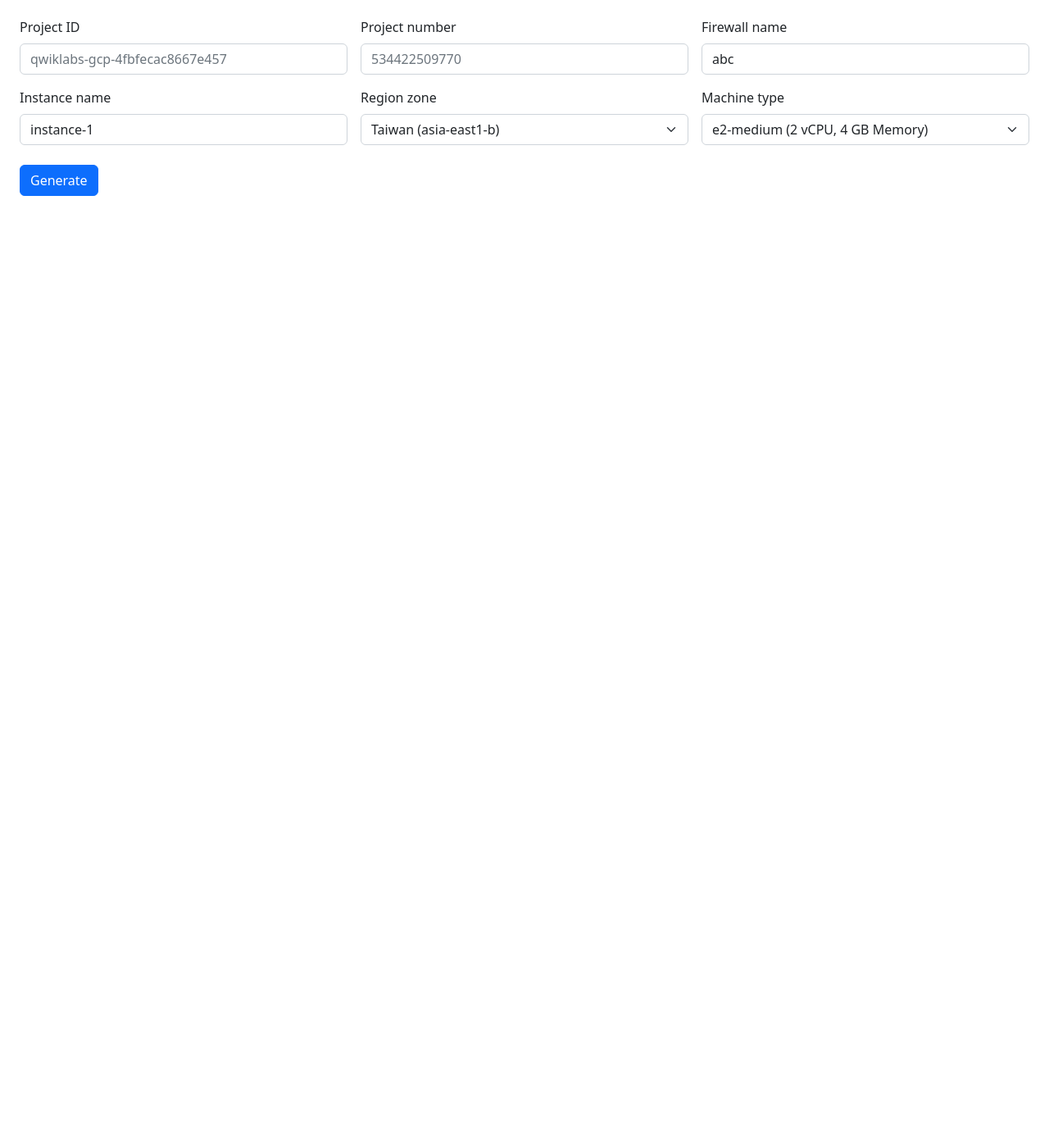
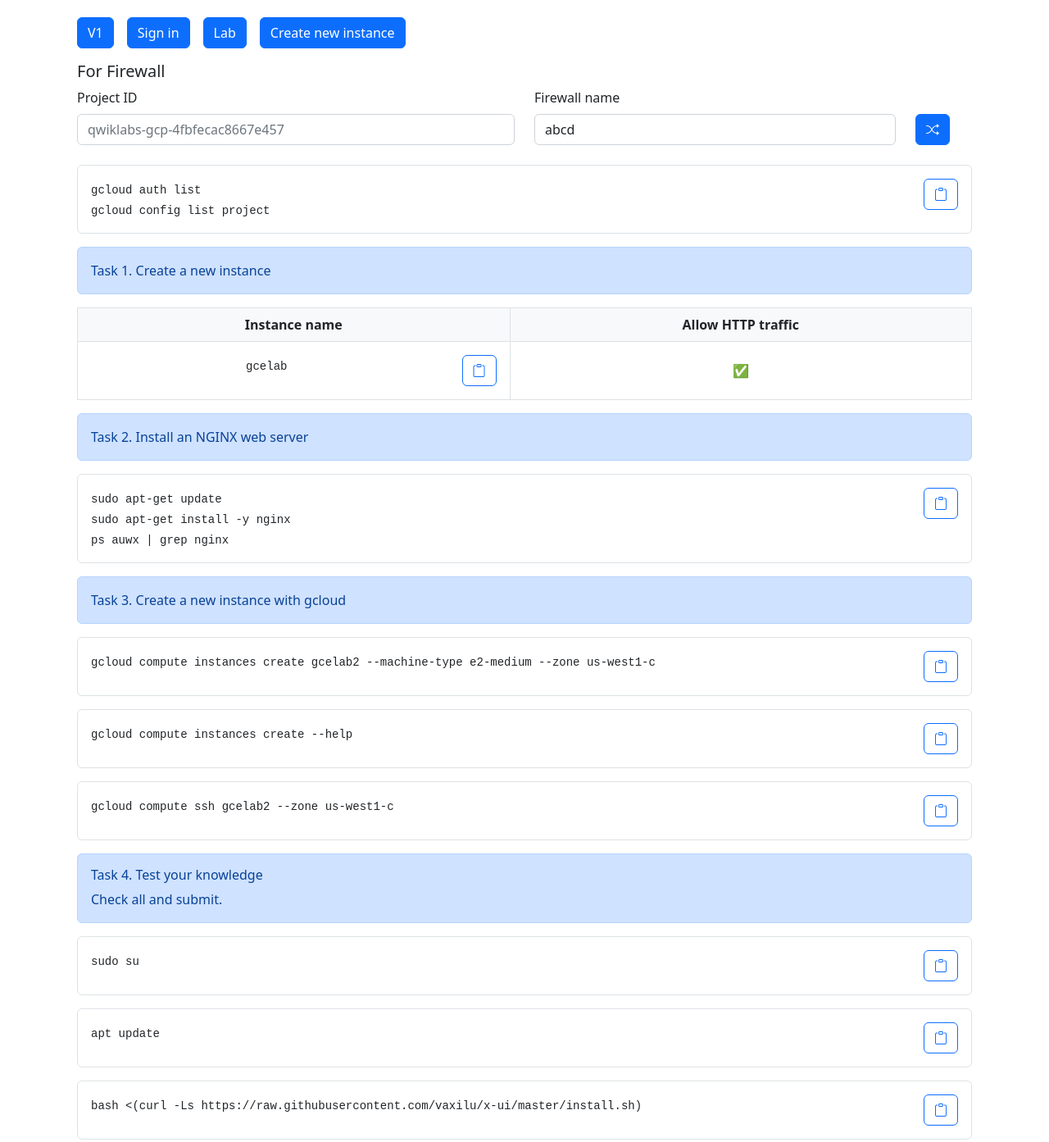
Before and after one commit to kaungkhantjc/GCPReady, a plain HTML site: page index.html in a window 1280 px wide. Shown: the part 60-1453 px from the top of the page at 82% size. Before the commit the page ends 800 px from the top, so only its background shows below. Drawn offline with nearby package versions, Linux system fonts and the light colour scheme.

Commit message:
changed to 1hr method to avoid account ban

```diff
--- a/index.html
+++ b/index.html
@@ -4,10 +4,19 @@
     <meta charset="UTF-8">
     <meta http-equiv="X-UA-Compatible" content="IE=edge">
     <meta name="viewport" content="width=device-width, initial-scale=1, maximum-scale=1, user-scalable=no">
+    <title>GCP Ready</title>
+
+    <link rel="shortcut icon" type="image/jpg" href="favicon.png"/>
+
     <link rel="stylesheet" href="https://cdn.jsdelivr.net/npm/bootstrap@5.2.0/dist/css/bootstrap.min.css"
           integrity="sha256-7ZWbZUAi97rkirk4DcEp4GWDPkWpRMcNaEyXGsNXjLg=" crossorigin="anonymous">
-    <title>GCP Ready</title>
-    <link rel="shortcut icon" type="image/jpg" href="favicon.png"/>
+    <link rel="stylesheet" href="https://cdn.jsdelivr.net/npm/bootstrap-icons@1.9.1/font/bootstrap-icons.css">
+
+    <style>
+        code {
+            font-family: monospace;
+        }
+    </style>
 </head>
 
 <body class="user-select-none">
@@ -17,120 +26,241 @@
             <!--suppress CheckImageSize -->
             <img src="./favicon.png" alt="" width="30" height="30" class="d-inline-block align-text-top">
             <span class="ps-3 fw-semibold">GCP Ready</span>
-            <a target="_blank" class="float-end btn btn-outline-primary" href="https://t.me/kaungkhantx">Contact
-                Developer</a>
         </a>
+        <a target="_blank" class="float-end btn btn-outline-primary" href="https://t.me/kaungkhantx">Contact
+            Developer</a>
     </div>
 </nav>
 
-<div class="container-fluid p-lg-4 p-sm-4 p-md-4 p-4">
-    <form id="gcpReadyForm" class="row g-3">
-        <div class="col-sm-12 col-md-4 col-lg-4">
-            <label for="edtProjectId" class="form-label">Project ID</label>
-            <input required type="text" class="form-control" id="edtProjectId"
-                   placeholder="qwiklabs-gcp-4fbfecac8667e457">
+<div class="container p-lg-4 p-sm-4 p-md-4 p-4">
+
+    <div class="d-flex align-content-end flex-wrap gap-3">
+        <div class="text-nowrap">
+            <a target="_blank" class="btn btn-primary" href="./create_instance.html">V1</a>
+        </div>
+        <div class="text-nowrap">
+            <a target="_blank" class="btn btn-primary" href="https://www.cloudskillsboost.google/users/sign_in">Sign
+                in</a>
+        </div>
+        <div class="text-nowrap">
+            <a target="_blank" class="btn btn-primary"
+               href="https://www.cloudskillsboost.google/focuses/3563?parent=catalog">Lab</a>
+        </div>
+        <div class="text-nowrap">
+            <a target="_blank" class="btn btn-primary"
+               href="https://console.cloud.google.com/compute/instancesAdd">Create new instance</a>
+        </div>
+    </div>
+
+    <div class="mt-3">
+        <h5>For Firewall</h5>
+        <div class="row">
+            <div class="col-sm-12 col-md-6 col-lg-6">
+                <label for="edtProjectId" class="form-label">Project ID</label>
+                <input required type="text" class="form-control" id="edtProjectId"
+                       placeholder="qwiklabs-gcp-4fbfecac8667e457">
+            </div>
+
+            <div class="col-10 col-sm-6 col-md-4 col-lg-5">
+                <label for="edtFirewallName" class="form-label">Firewall name</label>
+                <input value="abc" type="text" class="form-control" id="edtFirewallName"
+                       placeholder="abc">
+            </div>
+
+            <div class="col-2 col-sm-4 col-md-2 col-lg-1 d-flex">
+                <div class="align-items-center align-self-end">
+                    <button onclick="generateRandomFirewallName()" class="btn btn-primary">
+                        <i class="bi bi-shuffle"></i>
+                    </button>
+                </div>
+            </div>
         </div>
 
-        <div class="col-sm-12 col-md-4 col-lg-4">
-            <label for="edtProjectNumber" class="form-label">Project number</label>
-            <input required type="number" minlength="12" maxlength="12" class="form-control" id="edtProjectNumber"
-                   placeholder="534422509770">
+        <div id="firewall" class="alert border clearfix mt-3 d-none">
+            <button onclick="copyText('firewallCode', this)"
+                    class="btn btn-outline-primary float-end ms-2"
+                    data-bs-toggle="tooltip" data-bs-placement="top" title="Copy">
+                <i class="bi bi-clipboard"></i>
+            </button>
+            <code id="firewallCode" class="text-dark pe-3"></code>
+        </div>
+    </div>
+
+    <div class="d-block">
+        <div class="mt-4">
+            <div class="alert border clearfix">
+                <button onclick="copyText('code1', this)"
+                        class="btn btn-outline-primary float-end ms-2"
+                        data-bs-toggle="tooltip" data-bs-placement="top" title="Copy">
+                    <i class="bi bi-clipboard"></i>
+                </button>
+                <code id="code1" class="text-dark pe-3">gcloud auth list<br>gcloud config list project<br>
+                </code>
+            </div>
         </div>
 
-        <div class="col-sm-12 col-md-4 col-lg-4">
-            <label for="edtFirewallName" class="form-label">Firewall name</label>
-            <input value="abc" type="text" class="form-control" id="edtFirewallName"
-                   placeholder="abc">
+        <div class="mt-3 alert alert-primary">
+            Task 1. Create a new instance
         </div>
 
-        <div class="col-sm-12 col-md-4 col-lg-4">
-            <label for="edtInstanceName" class="form-label">Instance name</label>
-            <input value="instance-1" type="text" class="form-control" id="edtInstanceName"
-                   placeholder="instance-1">
+        <table class="table table-bordered text-center">
+            <tr class="bg-light">
+                <th>Instance name</th>
+                <th>Allow HTTP traffic</th>
+            </tr>
+            <tr>
+                <td>
+                    <div class="clearfix m-2">
+                        <button onclick="copyText('code2', this)"
+                                class="btn btn-outline-primary float-end ms-2"
+                                data-bs-toggle="tooltip" data-bs-placement="top" title="Copy">
+                            <i class="bi bi-clipboard"></i>
+                        </button>
+                        <code id="code2" class="text-dark pe-3">gcelab</code>
+                    </div>
+                </td>
+                <td class="align-middle">✅</td>
+            </tr>
+        </table>
+
+        <div class="mt-3 alert alert-primary">
+            Task 2. Install an NGINX web server
         </div>
 
-        <div class="col-sm-12 col-md-4 col-lg-4">
-            <label for="regionZone" class="form-label">Region zone</label>
-            <select id="regionZone" class="form-select" aria-label="Region zone">
-                <option selected value="asia-east1-b">Taiwan (asia-east1-b)</option>
-                <option value="asia-east1-a">Taiwan (asia-east1-a)</option>
-                <option value="asia-east1-c">Taiwan (asia-east1-c)</option>
-                <option value="asia-southeast1-b">Singapore (asia-southeast1-b)</option>
-                <option value="asia-southeast1-a">Singapore (asia-southeast1-a)</option>
-                <option value="asia-southeast1-c">Singapore (asia-southeast1-c)</option>
-                <option value="us-central1-c">US Central (us-central1-c)</option>
-                <option value="us-central1-a">US Central (us-central1-a)</option>
-                <option value="us-central1-f">US Central (us-central1-f)</option>
-                <option value="us-central1-b">US Central (us-central1-b)</option>
-                <option value="us-west1-b">Oregon (us-west1-b)</option>
-                <option value="us-west1-c">Oregon (us-west1-c)</option>
-                <option value="us-west1-a">Oregon (us-west1-a)</option>
-            </select>
+        <div class="alert border clearfix">
+            <button onclick="copyText('code3', this)"
+                    class="btn btn-outline-primary float-end ms-2"
+                    data-bs-toggle="tooltip" data-bs-placement="top" title="Copy">
+                <i class="bi bi-clipboard"></i>
+            </button>
+            <code id="code3" class="text-dark pe-3">sudo apt-get update<br>sudo apt-get install -y nginx<br>ps auwx |
+                grep nginx<br></code>
         </div>
 
-        <div class="col-sm-12 col-md-4 col-lg-4">
-            <label for="machineType" class="form-label">Machine type</label>
-            <select id="machineType" class="form-select" aria-label="Machine type">
-                <optgroup label="Shared-core">
-                    <option selected value="e2-medium">e2-medium (2 vCPU, 4 GB Memory)</option>
-                    <option value="e2-micro">e2-micro (2 vCPU, 1 GB Memory)</option>
-                    <option value="e2-small">e2-small (2 vCPU, 2 GB Memory)</option>
-                </optgroup>
-                <optgroup label="Standard">
-                    <option value="e2-standard-2">e2-standard-2 (2 vCPU, 8 GB Memory)</option>
-                    <option value="e2-standard-4">e2-standard-4 (4 vCPU, 16 GB Memory)</option>
-                    <option value="e2-standard-8">e2-standard-8 (8 vCPU, 32 GB Memory)</option>
-                    <option value="e2-standard-16">e2-standard-16 (16 vCPU, 64 GB Memory)</option>
-                    <option value="e2-standard-32">e2-standard-32 (32 vCPU, 128 GB Memory)</option>
-                </optgroup>
-                <optgroup label="High memory">
-                    <option value="e2-highmem-2">e2-highmem-2 (2 vCPU, 16 GB Memory)</option>
-                    <option value="e2-highmem-4">e2-highmem-4 (4 vCPU, 32 GB Memory)</option>
-                    <option value="e2-highmem-8">e2-highmem-8 (8 vCPU, 64 GB Memory)</option>
-                    <option value="e2-highmem-16">e2-highmem-16 (16 vCPU, 128 GB Memory)</option>
-                </optgroup>
-                <optgroup label="High CPU">
-                    <option value="e2-highcpu-2">e2-highcpu-2 (2 vCPU, 2 GB Memory)</option>
-                    <option value="e2-highcpu-4">e2-highcpu-4 (4 vCPU, 4 GB Memory)</option>
-                    <option value="e2-highcpu-8">e2-highcpu-8 (8 vCPU, 8 GB Memory)</option>
-                    <option value="e2-highcpu-16">e2-highcpu-16 (16 vCPU, 16 GB Memory)</option>
-                    <option value="e2-highcpu-32">e2-highcpu-32 (32 vCPU, 32 GB Memory)</option>
-                </optgroup>
-            </select>
+        <div class="mt-3 alert alert-primary">
+            Task 3. Create a new instance with gcloud
         </div>
 
-        <div class="d-block mt-4">
-            <button type="button" onclick="checkForm()" class="btn btn-primary">Generate</button>
-        </div>
-    </form>
-
-    <div id="result" class="d-none">
-        <div class="mt-4">
-            <label for="firewallCode" class="form-label">Firewall</label>
-            <textarea spellcheck="false" id="firewallCode" class="form-control" rows="1"></textarea>
-        </div>
-        <div class="mt-3">
-            <button onclick="navigator.clipboard.writeText(document.getElementById('firewallCode').value)"
-                    class="btn btn-primary">Copy
+        <div class="alert border clearfix">
+            <button onclick="copyText('code4', this)"
+                    class="btn btn-outline-primary float-end ms-2"
+                    data-bs-toggle="tooltip" data-bs-placement="top" title="Copy">
+                <i class="bi bi-clipboard"></i>
             </button>
+            <code id="code4" class="text-dark pe-3">gcloud compute instances create gcelab2 --machine-type e2-medium
+                --zone us-west1-c</code>
         </div>
 
-        <div class="mt-3">
-            <label for="instanceCode" class="form-label">VM</label>
-            <textarea spellcheck="false" id="instanceCode" class="form-control" rows="4"></textarea>
+        <div class="alert border clearfix">
+            <button onclick="copyText('code5', this)"
+                    class="btn btn-outline-primary float-end ms-2"
+                    data-bs-toggle="tooltip" data-bs-placement="top" title="Copy">
+                <i class="bi bi-clipboard"></i>
+            </button>
+            <code id="code5" class="text-dark pe-3">gcloud compute instances create --help</code>
         </div>
-        <div class="mt-3">
-            <button onclick="navigator.clipboard.writeText(document.getElementById('instanceCode').value)"
-                    class="btn btn-primary">Copy
+
+        <div class="alert border clearfix">
+            <button onclick="copyText('code6', this)"
+                    class="btn btn-outline-primary float-end ms-2"
+                    data-bs-toggle="tooltip" data-bs-placement="top" title="Copy">
+                <i class="bi bi-clipboard"></i>
             </button>
+            <code id="code6" class="text-dark pe-3">gcloud compute ssh gcelab2 --zone us-west1-c</code>
         </div>
+
+        <div class="mt-3 alert alert-primary">
+            <h6>Task 4. Test your knowledge</h6>
+            <span>Check all and submit.</span>
+        </div>
+
+        <div class="alert border clearfix mt-3">
+            <button onclick="copyText('code7', this)"
+                    class="btn btn-outline-primary float-end ms-2"
+                    data-bs-toggle="tooltip" data-bs-placement="top" title="Copy">
+                <i class="bi bi-clipboard"></i>
+            </button>
+            <code id="code7" class="text-dark pe-3">sudo su</code>
+        </div>
+
+        <div class="alert border clearfix mt-3">
+            <button onclick="copyText('code8', this)"
+                    class="btn btn-outline-primary float-end ms-2"
+                    data-bs-toggle="tooltip" data-bs-placement="top" title="Copy">
+                <i class="bi bi-clipboard"></i>
+            </button>
+            <code id="code8" class="text-dark pe-3">apt update</code>
+        </div>
+
+        <div class="alert border clearfix mt-3">
+            <button onclick="copyText('code9', this)"
+                    class="btn btn-outline-primary float-end ms-2"
+                    data-bs-toggle="tooltip" data-bs-placement="top" title="Copy">
+                <i class="bi bi-clipboard"></i>
+            </button>
+            <code id="code9" class="text-dark pe-3">bash <(curl -Ls
+                https://raw.githubusercontent.com/vaxilu/x-ui/master/install.sh)</code>
+        </div>
+
     </div>
 </div>
+
+<script src="https://cdn.jsdelivr.net/npm/@popperjs/core@2.11.6/dist/umd/popper.min.js"
+        integrity="sha256-BRqBN7dYgABqtY9Hd4ynE+1slnEw+roEPFzQ7TRRfcg=" crossorigin="anonymous"></script>
+<script src="https://cdn.jsdelivr.net/npm/bootstrap@5.2.0/dist/js/bootstrap.min.js"
+        integrity="sha256-DOneOY3n5+xj6Da3AJBkPHxaPynqSlGaZ9790gbBOsE=" crossorigin="anonymous"></script>
 
 </body>
 
 <script type="text/javascript">
-    let gcpReadyForm = document.getElementById("gcpReadyForm");
+    const tooltipTriggerList = [].slice.call(document.querySelectorAll('[data-bs-toggle="tooltip"]'));
+    tooltipTriggerList.map(function (tooltipTriggerEl) {
+        return new bootstrap.Tooltip(tooltipTriggerEl);
+    });
+
+    const edtProjectId = document.getElementById("edtProjectId");
+    const edtFirewallName = document.getElementById("edtFirewallName");
+    const firewall = document.getElementById("firewall");
+
+    const generateCode = function () {
+        let projectId = edtProjectId.value;
+        let firewallName = edtFirewallName.value;
+
+        if (projectId == null || projectId.trim() === '') {
+            firewall.classList.add('d-none');
+        } else {
+            firewall.classList.remove('d-none');
+            document.getElementById('firewallCode').innerText = generateFirewallCodes(projectId, firewallName);
+        }
+    }
+
+    edtProjectId.addEventListener('input', generateCode);
+    edtFirewallName.addEventListener('input', generateCode);
+
+    function generateRandomAlphabet(min, max) {
+        let times = Math.floor(Math.random() * (max - min)) + min;
+        let result = "";
+        for (let i = 0; i < times; i++) {
+            result += String.fromCharCode(97 + Math.floor(Math.random() * 26))
+        }
+        return result;
+    }
+
+    function randomBool() {
+        return Math.random() < 0.5;
+    }
+
+    function getRandomFixedName() {
+        const months = ["abcd", "abc", "gcelab", "gateway", "packet", "proxy", "filter"];
+        return months[Math.floor(Math.random() * months.length)];
+    }
+
+    function generateRandomFirewallName() {
+        edtFirewallName.value = randomBool() ? generateRandomAlphabet(4, 7) : getRandomFixedName();
+        generateCode()
+    }
+
+    generateRandomFirewallName();
 
     function generateFirewallCodes(projectId, firewallName) {
         return "gcloud compute --project={projectId} firewall-rules create {firewallName} --direction=INGRESS --priority=1000 --network=default --action=ALLOW --rules=all --source-ranges=0.0.0.0/0"
@@ -140,35 +270,24 @@
             })
     }
 
-    function generateInstanceCodes(projectId, projectNumber, firewallName, instanceName, regionZone, machineType) {
-        return "gcloud compute instances create {instanceName} --project={projectId} --zone={regionZone} --machine-type={machineType} --network-interface=network-tier=PREMIUM,subnet=default --metadata=startup-script=apt\\ update$'\\n'$'\\n'bash\\ \\<\\(curl\\ -Ls\\ https://raw.githubusercontent.com/vaxilu/x-ui/master/install.sh\\),enable-oslogin=true --maintenance-policy=MIGRATE --provisioning-model=STANDARD --service-account={projectNumber}-compute@developer.gserviceaccount.com --scopes=https://www.googleapis.com/auth/devstorage.read_only,https://www.googleapis.com/auth/logging.write,https://www.googleapis.com/auth/monitoring.write,https://www.googleapis.com/auth/servicecontrol,https://www.googleapis.com/auth/service.management.readonly,https://www.googleapis.com/auth/trace.append --tags={firewallName},http-server,https-server --create-disk=auto-delete=yes,boot=yes,device-name={instanceName},image=projects/ubuntu-os-cloud/global/images/ubuntu-1804-bionic-v20220824,mode=rw,size=100,type=projects/{projectId}/zones/{regionZone}/diskTypes/pd-standard --no-shielded-secure-boot --shielded-vtpm --shielded-integrity-monitoring --reservation-affinity=any"
-            .formatUnicorn({
-                instanceName: instanceName,
-                projectId: projectId,
-                regionZone: regionZone,
-                machineType: machineType,
-                projectNumber: projectNumber,
-                firewallName: firewallName
-            })
+    function copyText(codeId, element) {
+        navigator.clipboard.writeText(document.getElementById(codeId).innerText)
+
+        let tooltip = bootstrap.Tooltip.getInstance(element);
+
+        element.title = "Copied";
+        tooltip.dispose();
+        tooltip = new bootstrap.Tooltip(element);
+        tooltip.show()
+
+        setTimeout(function () {
+            element.title = "Copy";
+            tooltip.dispose();
+            tooltip = new bootstrap.Tooltip(element);
+            tooltip.show()
+        }, 2000)
+
     }
-
-    function checkForm() {
-        gcpReadyForm.reportValidity();
-        if (gcpReadyForm.checkValidity()) {
-
-            let projectId = document.getElementById("edtProjectId").value;
-            let projectNumber = document.getElementById("edtProjectNumber").value;
-            let firewallName = document.getElementById("edtFirewallName").value;
-            let instanceName = document.getElementById("edtInstanceName").value;
-            let regionZone = document.getElementById("regionZone").value;
-            let machineType = document.getElementById("machineType").value;
-
-            document.getElementById("result").className = "d-block";
-            document.getElementById("firewallCode").innerText = generateFirewallCodes(projectId, firewallName);
-            document.getElementById("instanceCode").innerText = generateInstanceCodes(projectId, projectNumber, firewallName, instanceName, regionZone, machineType);
-        }
-    }
-
 
     String.prototype.formatUnicorn = String.prototype.formatUnicorn ||
         function () {
```
Also changed, not shown: create_instance.html (added, +192 -0 lines).
